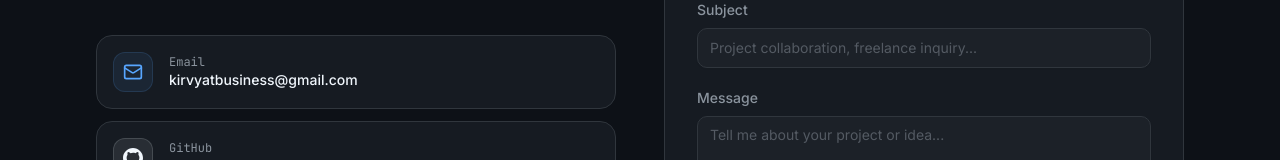
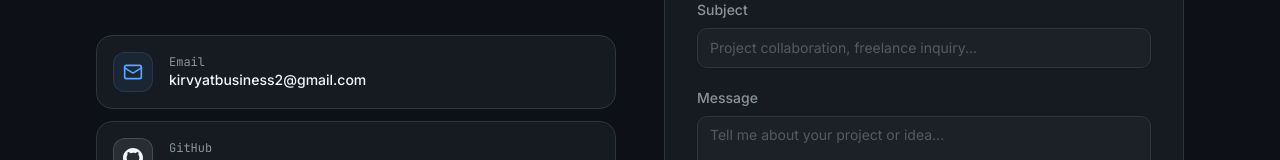
Before and after one commit to germanica-1/porfolio, a React (Vite) app: page / in a window 1280 px wide. Shown: the part 5166-5326 px from the top of the page. Built offline with nearby package versions, Linux system fonts and the light colour scheme.

Commit message:
Changed email

```diff
--- a/src/components/Contact.tsx
+++ b/src/components/Contact.tsx
@@ -12,8 +12,8 @@ const contactLinks = [
   {
     icon: <Mail className="w-5 h-5" />,
     label: "Email",
-    value: "kirvyatbusiness@gmail.com",
-    href: "mailto:kirvyatbusiness@gmail.com",
+    value: "kirvyatbusiness2@gmail.com",
+    href: "mailto:kirvyatbusiness2@gmail.com",
     color: "#58A6FF",
   },
   {
```
